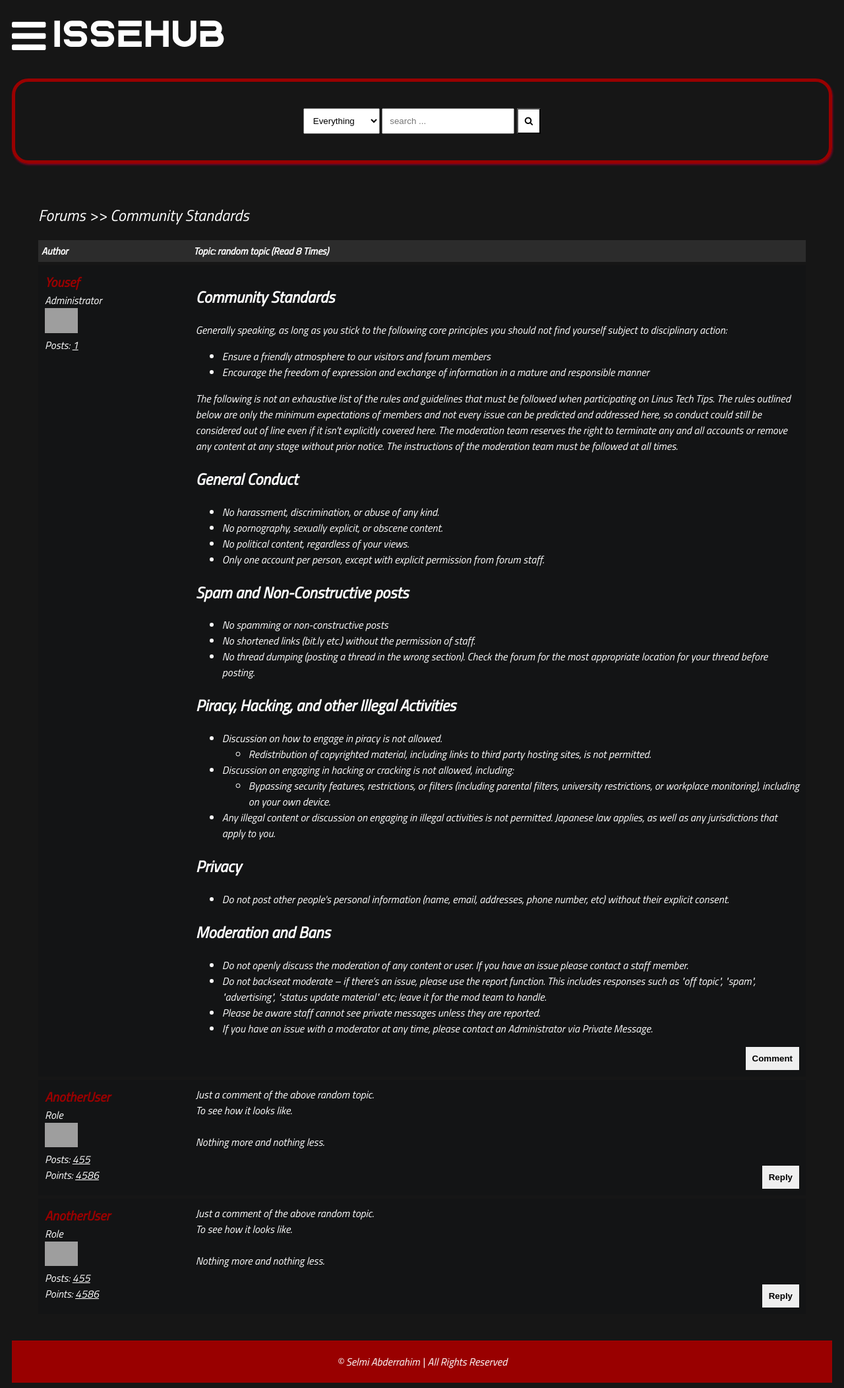
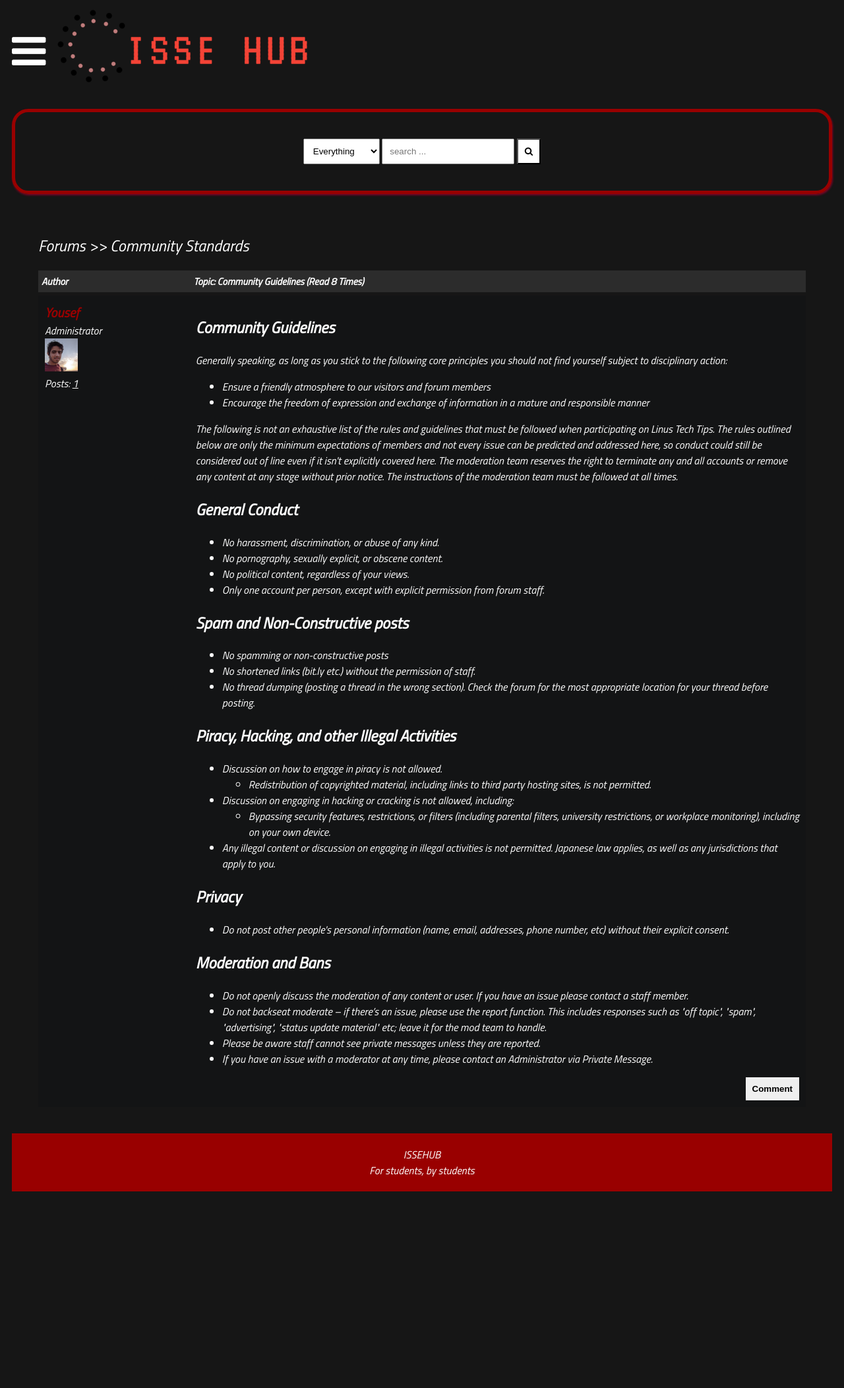
Before and after one commit to TheRealBruceMcGoose/ISSEHub, a PHP site: page /community-standards.html in a window 1280 px wide. Shown: the whole page at 66% size. After the commit the page ends 1814 px from the top, so only its background shows below. Run offline with PHP 8.4, Linux system fonts and the light colour scheme; grey boxes are pictures that could not be loaded.

Commit message:
added more descriptions and content

```diff
--- a/html/community-standards.html
+++ b/html/community-standards.html
@@ -17,13 +17,13 @@
             <nav class="navigation hide" id="navigation">
                 <span class="close-icon" id="close-icon" onclick="showIconBar()"><i class="fa fa-close"></i></span>
                 <ul class="nav-list">
-                    <li class="nav-item"><a href="issehub.html">Forums</a></li>
-                    <li class="nav-item"><a href="posts.html">Posts</a></li>
-                    <li class="nav-item"><a href="detail.html">Detail</a></li>
+                    <li class="nav-item"><a href="issehub.html">Staff Directory</a></li>
+                    <li class="nav-item"><a href="posts.html">Sign Up</a></li>
+                    <li class="nav-item"><a href="https://ct.ritsumei.ac.jp/">Login</a></li>
                 </ul>
             </nav>
             <a class="bar-icon" id="iconBar" onclick="hideIconBar()"><i class="fa fa-bars"></i></a>
-            <div class="brand">ISSEHUB</div>
+            <div class="brand"><a href="issehub.html"><img src=img/logo.png></a></div>
         </div>
         <!--SearchBox Section-->
         <div class="search-box">
@@ -48,18 +48,18 @@
             <!--Original thread-->
             <div class="head">
                 <div class="authors">Author</div>
-                <div class="content">Topic: random topic (Read 8 Times)</div>
+                <div class="content">Topic: Community Guidelines (Read 8 Times)</div>
             </div>
 
             <div class="body">
                 <div class="authors">
                     <div class="username"><a href="">Yousef</a></div>
                     <div>Administrator</div>
-                    <img src="https://cdn.pixabay.com/photo/2015/11/06/13/27/ninja-1027877_960_720.jpg" alt="">
+                    <img src="img/yousef.jpg" alt="">
                     <div>Posts: <u>1</u></div>
                 </div>
                 <div class="content">
-                    <h2>Community Standards</h2>
+                    <h2>Community Guidelines</h2>
                     <p>Generally speaking, as long as you stick to the following core principles you should not find yourself subject to disciplinary action:</p>
                     <ul>
                         <li>Ensure a friendly atmosphere to our visitors and forum members</li>
@@ -115,70 +115,11 @@
             <input type="submit" value="submit">
         </div>
 
-        <!--Comments Section-->
-        <div class="comments-container">
-            <div class="body">
-                <div class="authors">
-                    <div class="username"><a href="">AnotherUser</a></div>
-                    <div>Role</div>
-                    <img src="https://cdn.pixabay.com/photo/2015/11/06/13/27/ninja-1027877_960_720.jpg" alt="">
-                    <div>Posts: <u>455</u></div>
-                    <div>Points: <u>4586</u></div>
-                </div>
-                <div class="content">
-                    Just a comment of the above random topic.
-                    <br>To see how it looks like.
-                    <br><br>
-                    Nothing more and nothing less.
-                    <br>
-                    <br>
-                    <div class="comment">
-                        <button onclick="showReply()">Reply</button>
-                    </div>
-                </div>
-            </div>
-        </div>
-        <!--Reply Area-->
-        <div class="comment-area hide" id="reply-area">
-            <textarea name="reply" id="" placeholder="reply here ... "></textarea>
-            <input type="submit" value="submit">
-        </div>
-
-
-        <!--Another Comment With replies-->
-        <div class="comments-container">
-            <div class="body">
-                <div class="authors">
-                    <div class="username"><a href="">AnotherUser</a></div>
-                    <div>Role</div>
-                    <img src="https://cdn.pixabay.com/photo/2015/11/06/13/27/ninja-1027877_960_720.jpg" alt="">
-                    <div>Posts: <u>455</u></div>
-                    <div>Points: <u>4586</u></div>
-                </div>
-                <div class="content">
-                    Just a comment of the above random topic.
-                    <br>To see how it looks like.
-                    <br><br>
-                    Nothing more and nothing less.
-                    <br>
-                    <br>
-                    <div class="comment">
-                        <button onclick="showReply()">Reply</button>
-                    </div>
-                </div>
-            </div>
-        </div>
-        <!--Reply Area-->
-        <div class="comment-area hide" id="reply-area">
-            <textarea name="reply" id="" placeholder="reply here ... "></textarea>
-            <input type="submit" value="submit">
-        </div>
-
 
 
     </div>
     <footer>
-        <span>&copy;  Selmi Abderrahim | All Rights Reserved</span>
+        <span>  ISSEHUB <br> For students, by students</span>
     </footer>
     <script src="main.js"></script>
 </body>
```
Also changed, not shown: html/issehub.html (+23 -24 lines), html/post.html (renamed from html/detail.html, +13 -13 lines), html/subforum.html (renamed from html/posts.html, +27 -35 lines), html/img/defaultuser.jpg (added), html/img/yousef.jpg (added), html/style.css (line endings or trailing spaces).
